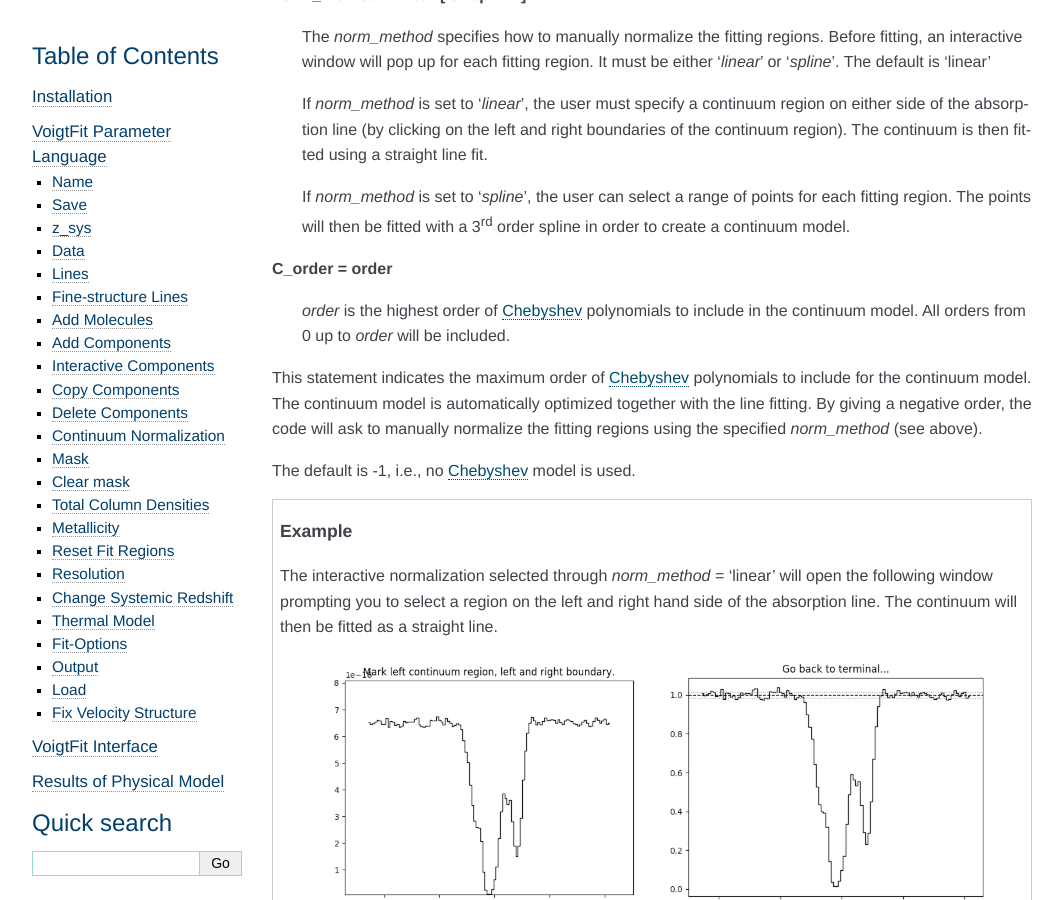
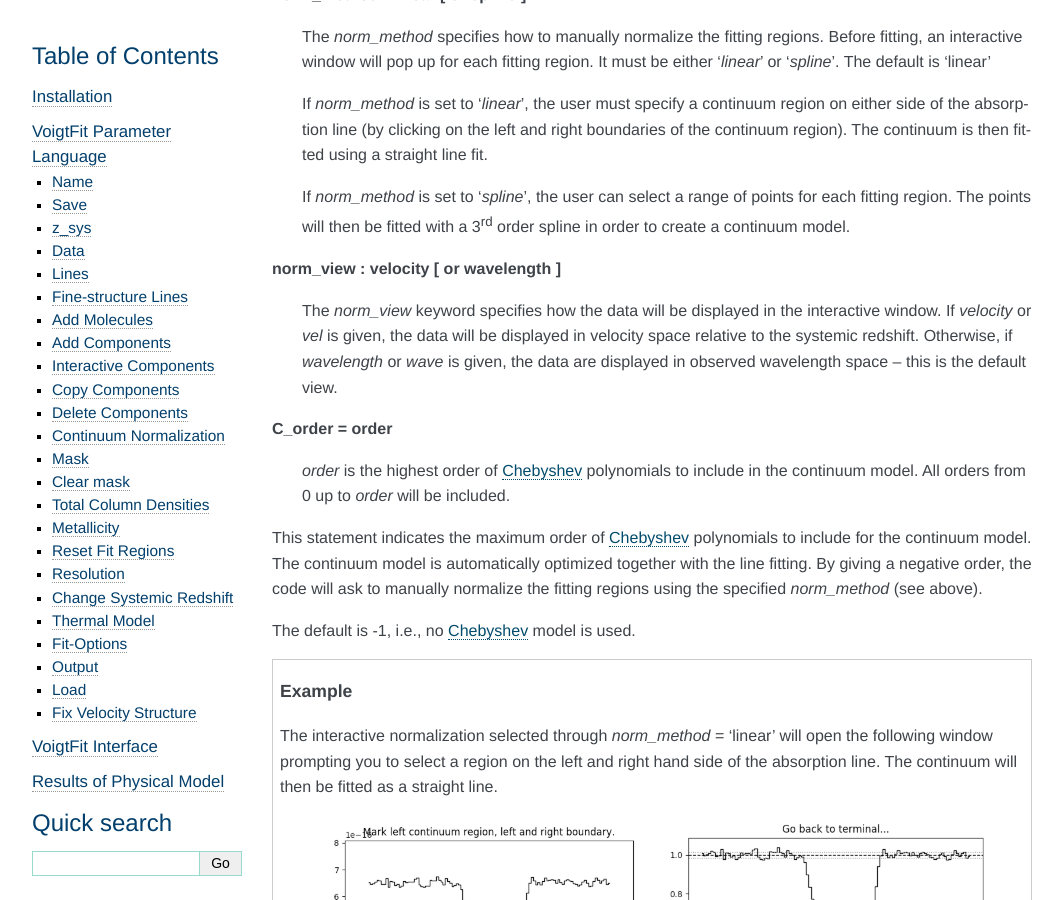
Before and after one commit to jkrogager/VoigtFit, a Sphinx documentation site: the page built from docs/documentation.rst, in a window 1280 px wide and 900 px high, scrolled down 8819 px. Shown: the whole window, without its empty margins (98-1161 px from the left). Built offline with Sphinx 7.4.7, drawn with Linux system fonts in a browser that asks for light colours; some of the changed text lies outside the part shown.

Commit message:
Updated documentation and version++.

```diff
--- a/docs/documentation.rst
+++ b/docs/documentation.rst
@@ -472,6 +472,14 @@ the user can use one of the following two methods to normalize the fitting regio
   in order to create a continuum model.
 
 
+**norm_view : velocity  [ or wavelength ]**
+
+  The *norm_view* keyword specifies how the data will be displayed in the interactive window.
+  If `velocity` or `vel` is given, the data will be displayed in velocity space relative
+  to the systemic redshift. Otherwise, if `wavelength` or `wave` is given, the data are
+  displayed in observed wavelength space -- this is the default view.
+
+
 **C_order = order**
 
   *order* is the highest order of Chebyshev_ polynomials to include in the continuum model.
@@ -552,6 +560,14 @@ Note -- The mask is an exclusion mask, so pixels that are defined in the mask, a
       If an uneven number of points are selected, the masks will not be calculated and you
       have to start over. So if you are defining many masks (e.g., in the Lyman-α forest),
       it is advised to define the masks in several turns.
+
+
+**mask_view : velocity  [ or wavelength ]**
+
+  The *mask_view* keyword specifies how the data will be displayed in the interactive window.
+  If `velocity` or `vel` is given, the data will be displayed in velocity space relative
+  to the systemic redshift. Otherwise, if `wavelength` or `wave` is given, the data are
+  displayed in observed wavelength space -- this is the default view.
 
 
 Note -- The telluric template was obtained from ESOs `skycalc <http://www.eso.org/observing/etc/skycalc>`_.
--- a/docs/index.rst
+++ b/docs/index.rst
@@ -34,6 +34,12 @@ If you use VoigtFit, please cite the description paper on `arXiv (Krogager 2018)
 
 Recent updates
 --------------
+
+New in version 0.9.10:
+
+  Added two keywords to the parameter language in order to allow the user to view fit regions
+  in velocity space when defining masks and continuum normalization.
+  See details under sections `Continuum Normalization` and `Mask` of the :ref:`documentation`.
 
 New in version 0.9.9:
 
```
Also changed, not shown: 1 other file.
